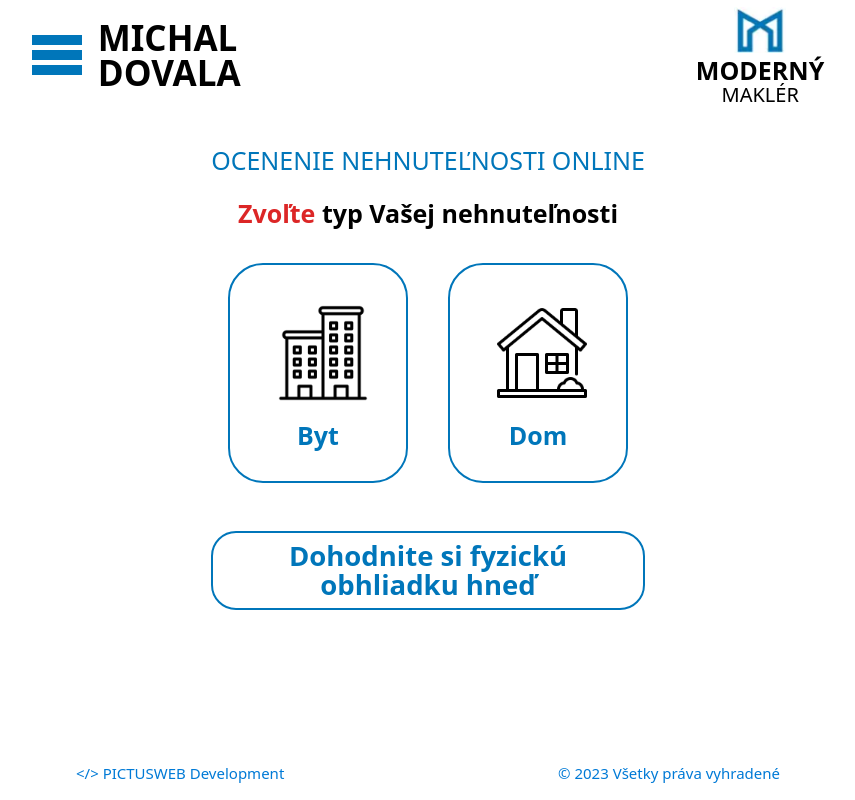
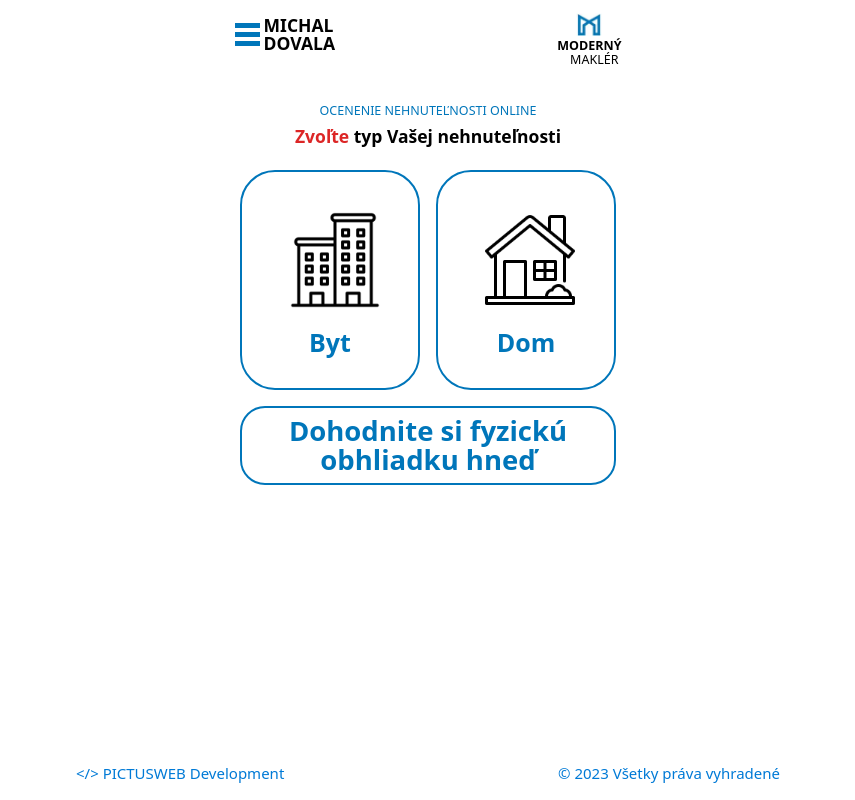
Before and after one commit to pkvarg/findoktor, a React (Vite) app: page / in a window 1280 px wide. Shown: the whole page, without its empty margins (212-1067 px from the left). Built offline with nearby package versions, Linux system fonts and the light colour scheme; no server answers; the database is empty.

Commit message:
06nov res 1366

```diff
--- a/src/components/calculator/CalcNavbar.jsx
+++ b/src/components/calculator/CalcNavbar.jsx
@@ -4,27 +4,27 @@ const CalcNavbar = () => {
   return (
     <>
       <div className='flex flex-row justify-center items-center gap-[110%] lg:gap-[135%]'>
-        <div className='flex flex-row items-center gap-2 lg:gap-4'>
-          <div className='flex flex-col gap-[4px] lg:gap-[5px]'>
-            <div className='h-[5px] lg:h-[10px] bg-[#0076ba]  w-[30px] lg:w-[50px]'></div>
-            <div className='h-[5px] lg:h-[10px] bg-[#0076ba] w-[30px] lg:w-[50px]'></div>
-            <div className='h-[5px] lg:h-[10px] bg-[#0076ba] w-[30px] lg:w-[50px]'></div>
+        <div className='flex flex-row items-center gap-2 lg:gap-1'>
+          <div className='flex flex-col gap-[4px] lg:gap-[4px]'>
+            <div className='h-[5px] lg:h-[5px] bg-[#0076ba]  w-[30px] lg:w-[25px]'></div>
+            <div className='h-[5px] lg:h-[5px] bg-[#0076ba] w-[30px] lg:w-[25px]'></div>
+            <div className='h-[5px] lg:h-[5px] bg-[#0076ba] w-[30px] lg:w-[25px]'></div>
           </div>
 
-          <p className='text-[17.5px] lg:text-[35px] leading-[17.5px] lg:leading-[35px] font-extrabold'>
+          <p className='text-[17.5px] lg:text-[17.5px] leading-[17.5px] lg:leading-[17.5px] font-extrabold'>
             MICHAL <br /> DOVALA
           </p>
         </div>
-        <div className='flex flex-col mt-[8%] lg:mt-[2%]'>
+        <div className='flex flex-col mt-[8%] lg:mt-[8%]'>
           <img
             className='w-[40%] lg:w-[40%] ml-[30%]'
             src='/maklerLogo.webp'
             alt='logo'
           />
-          <p className='text-[12.5px] lg:text-[25px] leading-[12.5px] lg:leading-[35px] font-black mt-1 lg:mt-0'>
+          <p className='text-[12.5px] lg:text-[12.5px] leading-[12.5px] lg:leading-[12.5px] font-black mt-1 lg:mt-1'>
             MODERNÝ <br />{' '}
           </p>
-          <p className='text-[12.5px] lg:text-[20px] ml-[15%] lg:ml-[20%] -mt-0.5 lg:-mt-2'>
+          <p className='text-[12.5px] lg:text-[12.50px] ml-[15%] lg:ml-[20%] -mt-0.5 lg:-mt-0.5'>
             MAKLÉR
           </p>
         </div>
--- a/src/components/calculator/Component00.jsx
+++ b/src/components/calculator/Component00.jsx
@@ -3,13 +3,13 @@ import React from 'react'
 const Component00 = ({ handleFlatOrHouse }) => {
   return (
     <div className='flex flex-col justify-center mx-4 lg:mx-0 mt-[20%] lg:mt-0'>
-      <p className='text-[#0076ba] text-center text-[10px] lg:text-[25px] pt-12 lg:pt-8'>
+      <p className='text-[#0076ba] text-center text-[10px] lg:text-[12.5px] pt-12 lg:pt-8'>
         OCENENIE NEHNUTEĽNOSTI ONLINE
       </p>
-      <h1 className='text-[18px] lg:text-[25px] text-center font-bold py-2 lg:py-4 leading-[35px]'>
+      <h1 className='text-[18px] lg:text-[17.5px] text-center font-bold py-2 lg:py-2 leading-[17.5px]'>
         <span className='text-red-600'>Zvoľte</span> typ Vašej nehnuteľnosti
       </h1>
-      <div className='flex flex-row justify-center gap-6 lg:gap-10 pt-4'>
+      <div className='flex flex-row justify-center gap-6 lg:gap-4 pt-4'>
         <div
           id='flat'
           onClick={() => handleFlatOrHouse('flat')}
@@ -68,7 +68,7 @@ const Component00 = ({ handleFlatOrHouse }) => {
         <p className='text-[25px] lg:text-[35px]'>Zadarmo</p>
       </div> */}
       <div className='flex justify-center'>
-        <div className='border-2 border-[#0076ba] rounded-[20px] lg:rounded-[25px] mt-12 lg:mt-12 w-[100%] hover:border-red-600 hover:border-4'>
+        <div className='border-2 border-[#0076ba] rounded-[20px] lg:rounded-[25px] mt-12 lg:mt-4 w-[100%] hover:border-red-600 hover:border-4'>
           <p className='text-[20px] lg:text-[27.5px] text-[#0076ba] font-extrabold text-center leading-[20px] lg:leading-[29.5px] py-2'>
             {/* Dohodnite si fyzickú <br /> obhliadku hneď */}
             <a href='tel:+421944517560'>
```
